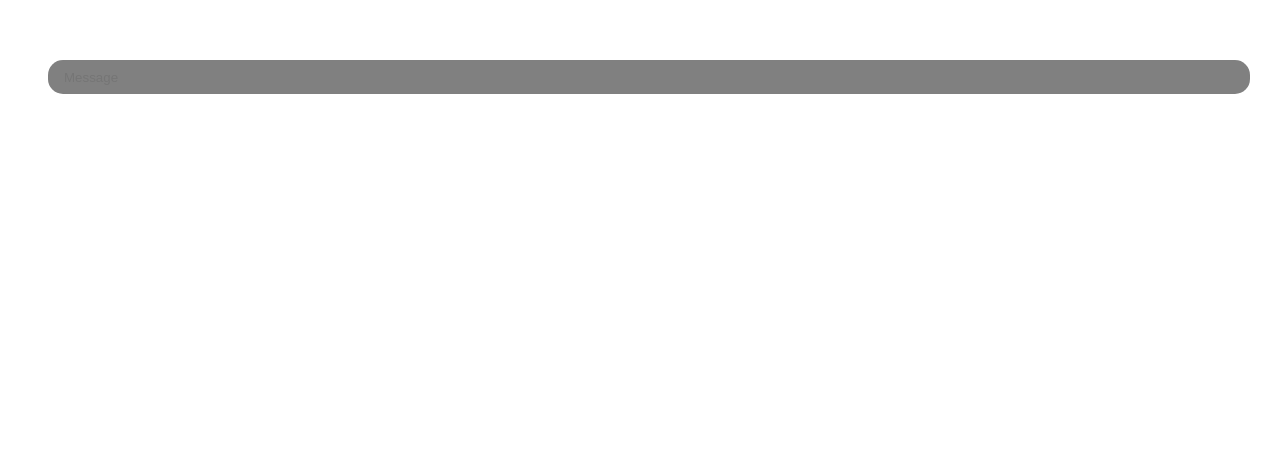
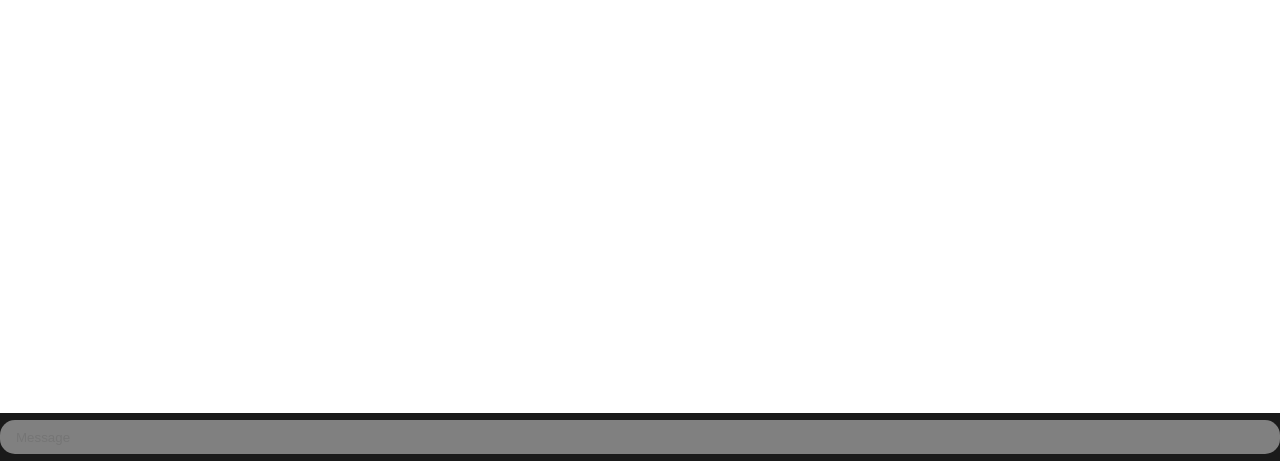
Before and after one commit to hwr-chatbot/Rasa-chatroom-react, a React (Vite) app: page / in a window 1280 px wide. Shown: the part 339-800 px from the top of the page. Built offline with nearby package versions, Linux system fonts and the light colour scheme.

Commit message:
Added divs for chat input and chat view

```diff
--- a/src/components/Chat.tsx
+++ b/src/components/Chat.tsx
@@ -1,4 +1,4 @@
-import {KeyboardEventHandler, useState} from "react";
+import {useState} from "react";
 import ChatInput from "./ChatInput/ChatInput";
 import ChatView from "./ChatView/ChatView";
 import {ChatMessage} from "../types/ChatMessage";
@@ -17,8 +17,12 @@ export default function Chat({}: ChatProps) {
     const [state, setState] = useState<ChatState>({history: []});
     return (
         <div className="chat-container">
-            <ChatView history={state.history}/>
-            <ChatInput history={state.history} updateHistoryFunction={setState}/>
+            <div>
+                <ChatView history={state.history}/>
+            </div>
+            <div className="chatinput-container">
+                <ChatInput history={state.history} updateHistoryFunction={setState}/>
+            </div>
         </div>
     )
 }
```
